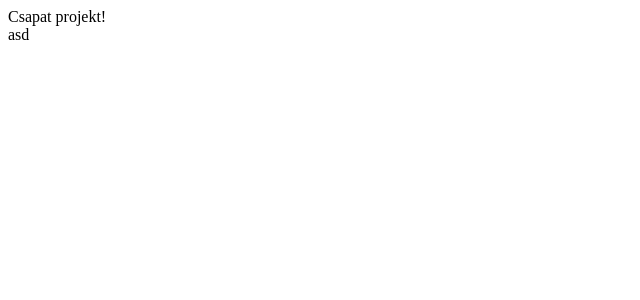
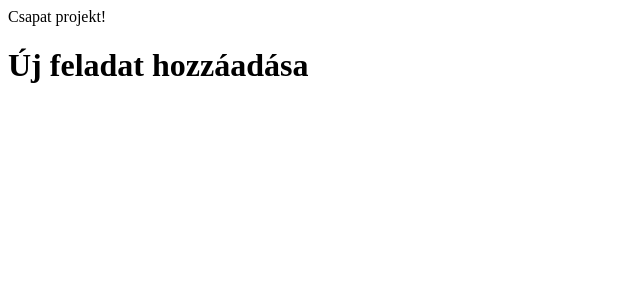
Before and after one commit to CoPhe23/react_task_team_test, a React (Vite) app: page / in a window 1280 px wide. Shown: the top 300 px of the page, without its empty margins (0-640 px from the left). Built offline with nearby package versions, Linux system fonts and the light colour scheme.

Commit message:
owner: added h1 to AddTask.jsx

```diff
--- a/src/components/AddTask.jsx
+++ b/src/components/AddTask.jsx
@@ -3,7 +3,7 @@ import React from 'react'
 export const AddTask = () => {
   return (
     <div>
-      asd
+      <h1>Új feladat hozzáadása</h1>
     </div>
   )
 }
```
